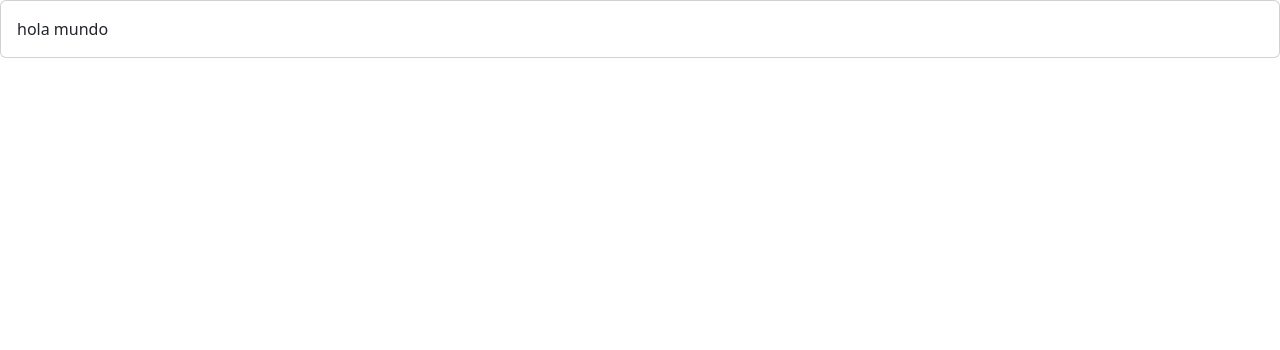
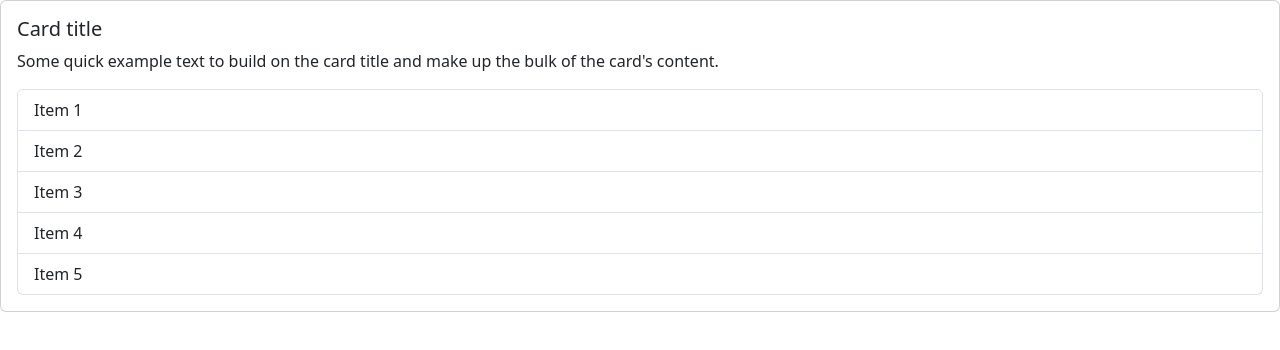
Before and after one commit to jmcc29/react-app, a React (Vite) app: page / in a window 1280 px wide. Shown: the top 350 px of the page. Built offline with nearby package versions, Linux system fonts and the light colour scheme.

Commit message:
Imprimir List y Gestión de Eventos

```diff
--- a/src/App.tsx
+++ b/src/App.tsx
@@ -1,5 +1,12 @@
-import Card from "./components/Card";
+import Card, { CardBody } from "./components/Card";
+import List from "./components/List";
 function App() {
-  return <Card body={"hola mundo"}/>;
+  const list = ["Item 1", "Item 2", "Item 3", "Item 4", "Item 5"];
+  return (
+    <Card>
+      <CardBody title="Card title" text="Some quick example text to build on the card title and make up the bulk of the card's content."/>
+      <List data={list}/>
+    </Card>
+  );
 }
 export default App;
--- a/src/components/Card.tsx
+++ b/src/components/Card.tsx
@@ -1,26 +1,25 @@
 interface CardProps {
-  body: string;
+  children: string|JSX.Element|JSX.Element[];
+}
+interface CardBodyProps {
+  title: string;
+  text?: string;
 }
 function Card(props: CardProps) {
-  const {body}=props;
+  const {children}=props;
   return (
     <div className="card" style={{ width: "350 px" }}>
-      <div className="card-body">{body}</div>
+      <div className="card-body">{children}</div>
     </div>
   );
 }
 
-export function CardBody() {
+export function CardBody(props: CardBodyProps) {
+  const {title, text} = props;
   return (
     <>
-      <h5 className="card-title">Card title</h5>
-      <p className="card-text">
-        Some quick example text to build on the card title and make up the bulk
-        of the card's content.
-      </p>
-      <a href="#" className="btn btn-primary">
-        Go somewhere
-      </a>
+      <h5 className="card-title">{title}</h5>
+      <p className="card-text">{text}</p>
     </>
   );
 }
--- /dev/null
+++ b/src/components/List.tsx
@@ -0,0 +1,26 @@
+import { MouseEvent } from "react";
+
+type Props = {
+  data: string[];
+};
+
+function List({ data }: Props) {
+  const handleClick =(e: string) => {
+      console.log(e);
+  }
+    return (
+    <ul className="list-group">
+      {data.map((elemento) => (
+        <li
+          onClick={() =>handleClick(elemento)}
+          key={elemento}
+          className="list-group-item"
+        >
+          {elemento}
+        </li>
+      ))}
+    </ul>
+  );
+}
+
+export default List;
```
